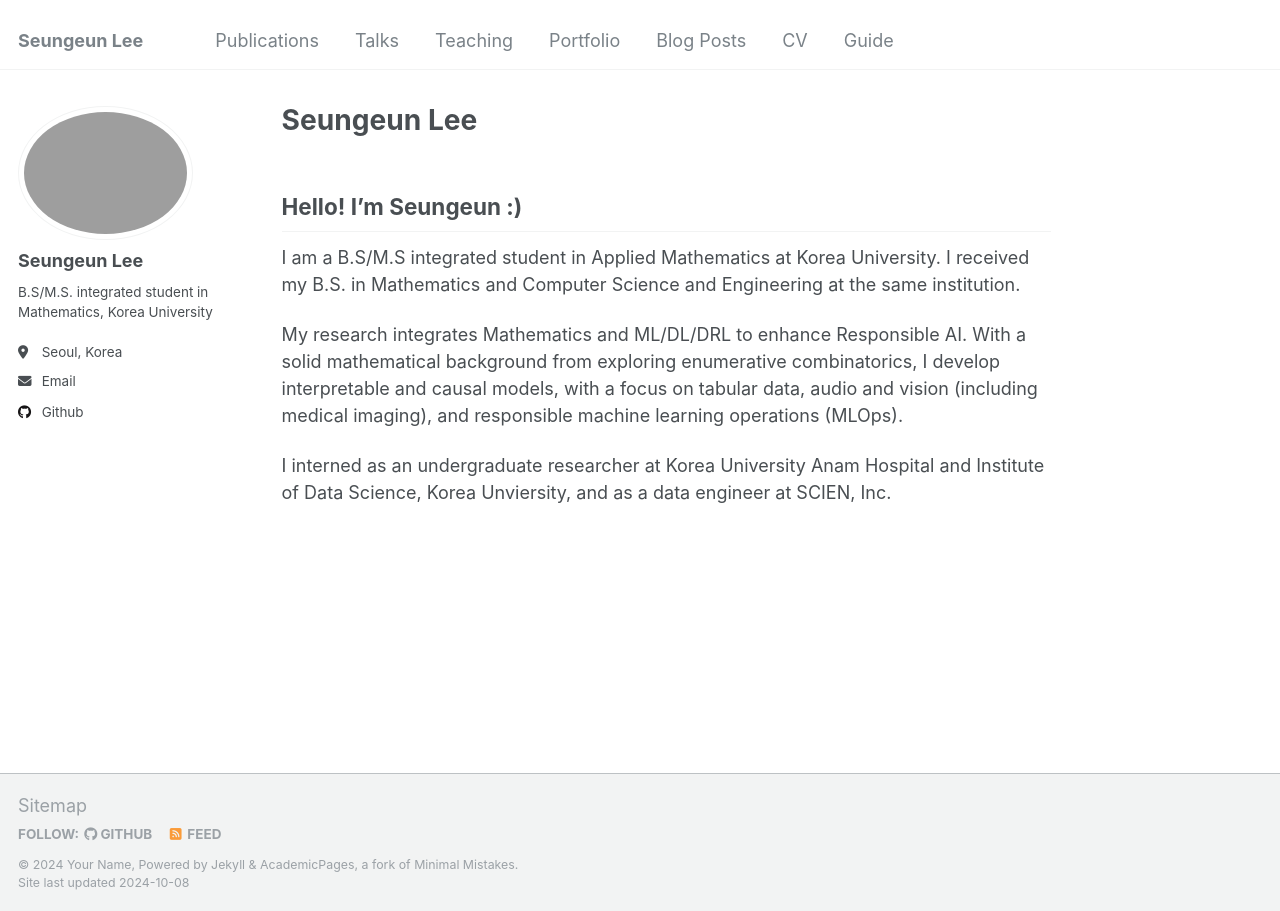
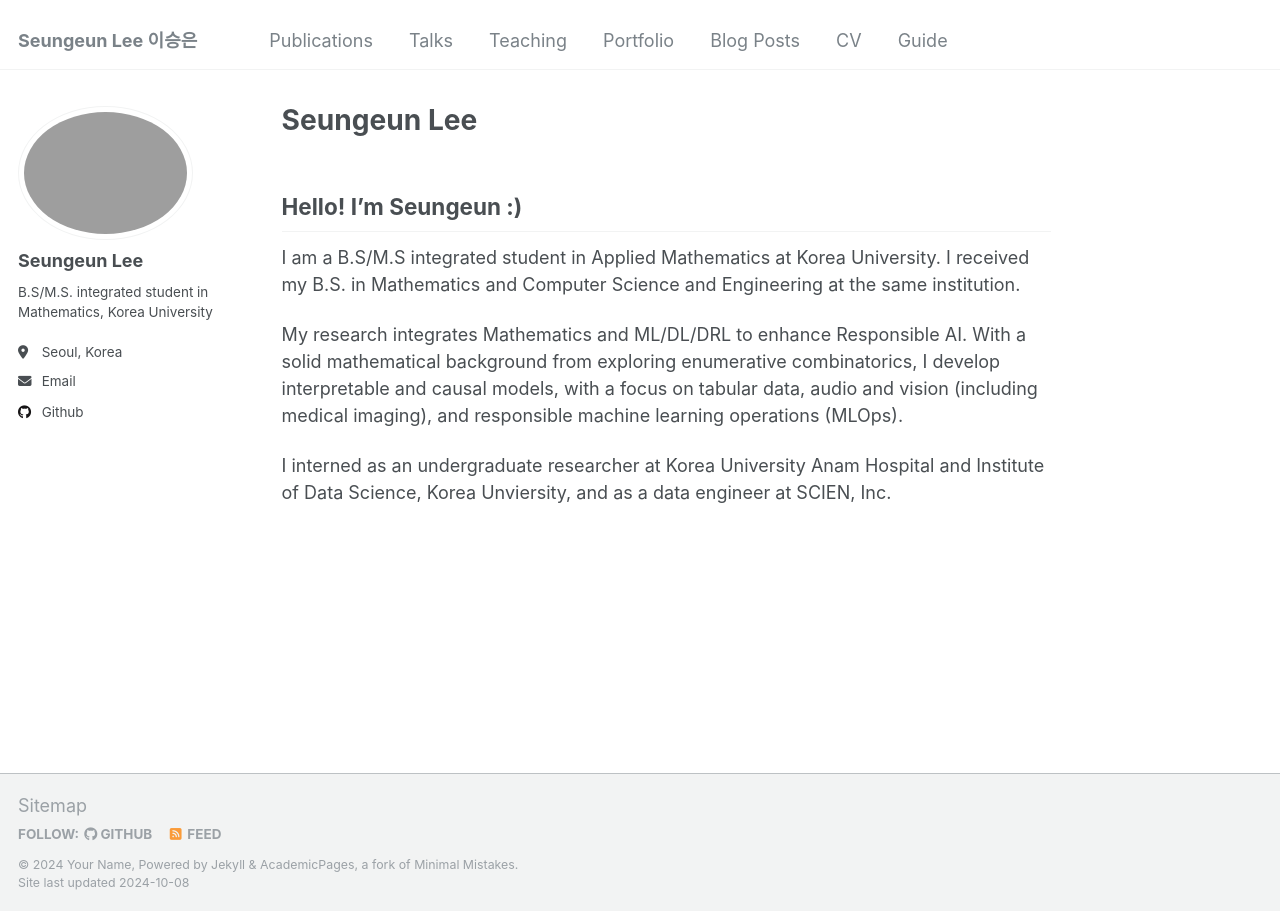
Before and after one commit to duneag2/duneag2.github.io, a Jekyll site: the page built from _pages/about.md, in a window 1280 px wide. Built offline with Jekyll 4.4.1, drawn with Linux system fonts in a browser that asks for light colours.

Commit message:
Update _config.yml

```diff
--- a/_config.yml
+++ b/_config.yml
@@ -8,7 +8,7 @@
 
 # Basic Site Settings
 locale                   : "en-US"
-title                    : "Seungeun Lee"
+title                    : "Seungeun Lee 이승은"
 title_separator          : "-"
 name                     : &name "Your Name"
 description              : &description "personal description"
```
